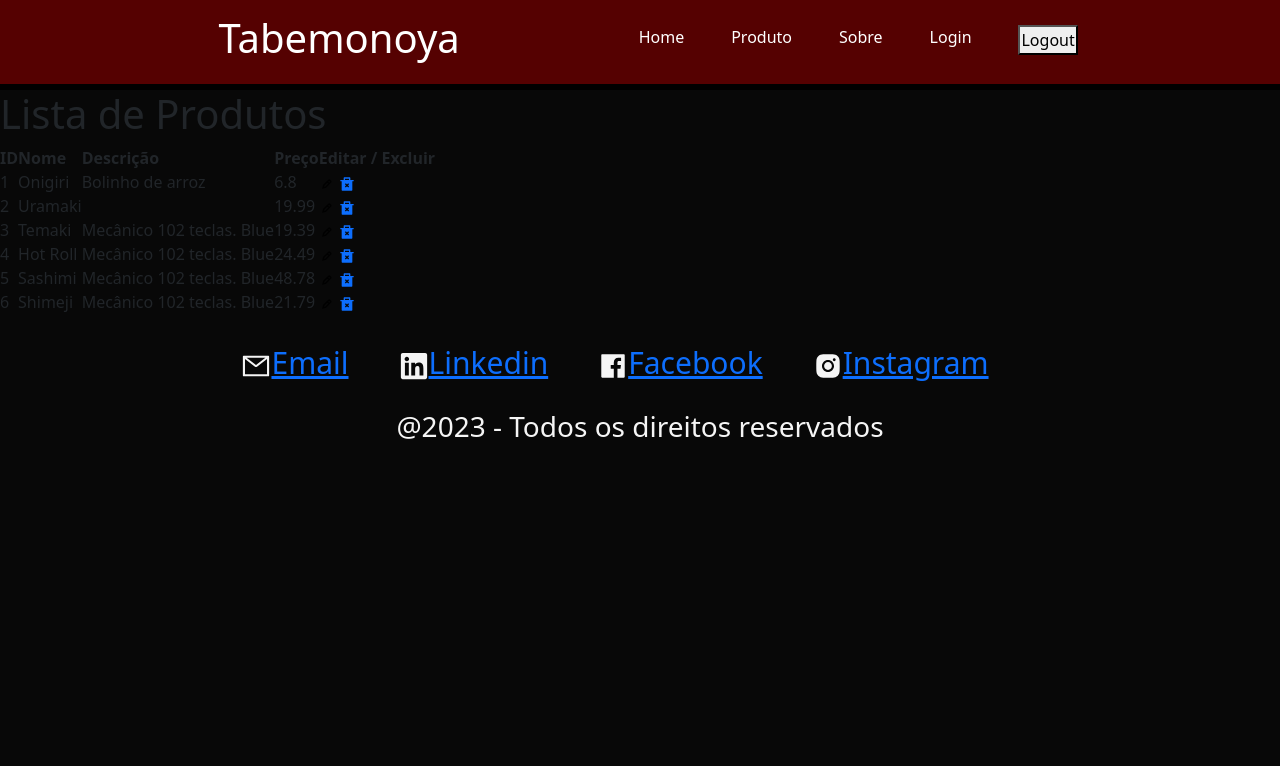
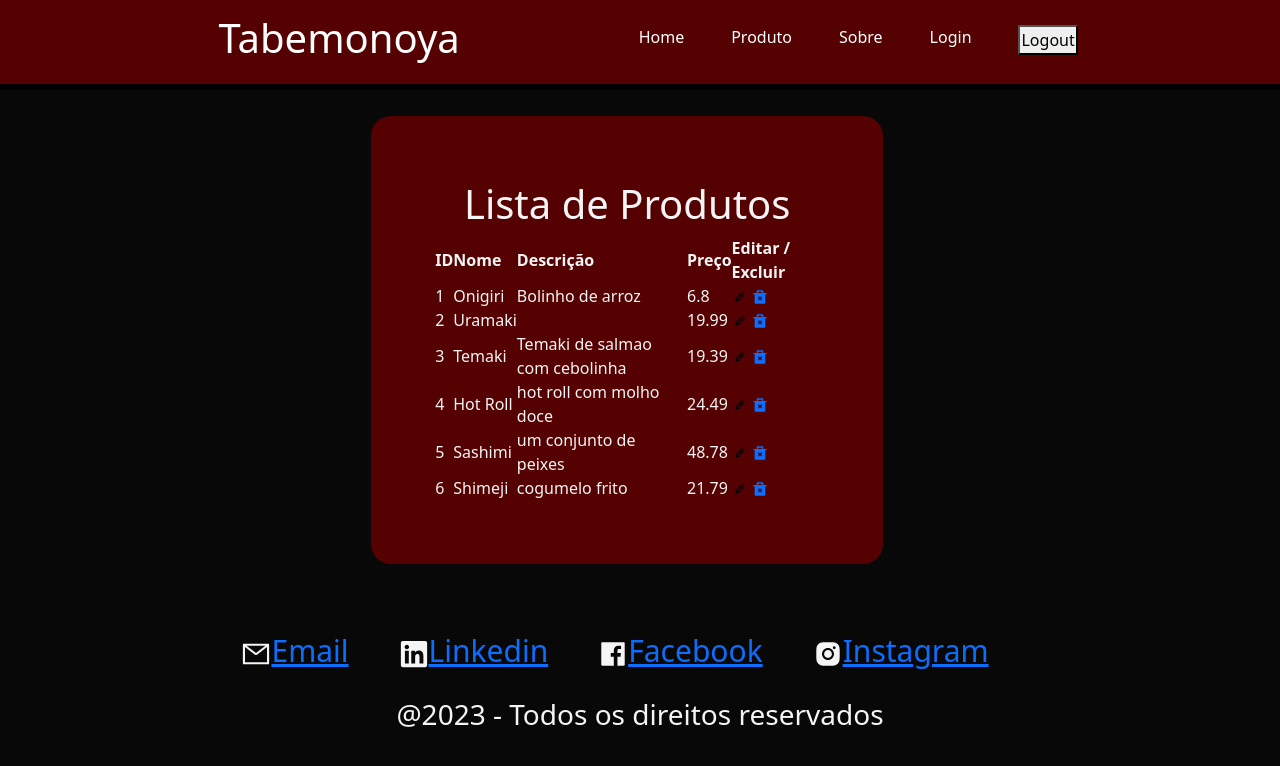
Before and after one commit to VinhaCityCp2/Cp6_Web, a React (Vite) app: page /produtos in a window 1280 px wide. Shown: the top 766 px of the page. Built offline with nearby package versions, Linux system fonts and the light colour scheme.

Commit message:
terceira versao

```diff
--- a/src/components/ListaProdutos.jsx
+++ b/src/components/ListaProdutos.jsx
@@ -1,7 +1,7 @@
 export const ListaProdutos =[
     {id: 1, nome: "Onigiri", desc: "Bolinho de arroz", valor: 6.80},
     {id: 2, nome: "Uramaki", desc: "", valor: 19.99},
-    {id: 3, nome: "Temaki", desc: "Mecânico 102 teclas. Blue", valor: 19.39},
-    {id: 4, nome: "Hot Roll", desc: "Mecânico 102 teclas. Blue", valor: 24.49},
-    {id: 5, nome: "Sashimi", desc: "Mecânico 102 teclas. Blue", valor: 48.78},
-    {id: 6, nome: "Shimeji", desc: "Mecânico 102 teclas. Blue", valor: 21.79},]
+    {id: 3, nome: "Temaki", desc: "Temaki de salmao com cebolinha", valor: 19.39},
+    {id: 4, nome: "Hot Roll", desc: "hot roll com molho doce ", valor: 24.49},
+    {id: 5, nome: "Sashimi", desc: "um conjunto de peixes ", valor: 48.78},
+    {id: 6, nome: "Shimeji", desc: "cogumelo frito ", valor: 21.79},]
--- a/src/main.jsx
+++ b/src/main.jsx
@@ -26,7 +26,7 @@ import EditarProduto from './routes/EditarProduto.jsx';
         {path: '/sobre', element: <Sobre /> },
         {path: '/login', element: <Login /> },
         {path: '/editar/produtos/:id', element: <EditarProduto /> },
-        {path: '/excluir', element: <ExcluirProduto /> },
+        {path: '/excluir/produtos/:id', element: <ExcluirProduto /> },
 
       ]
 
--- /dev/null
+++ b/src/routes/Error.css
@@ -0,0 +1,3 @@
+.error{
+    color: whitesmoke;
+}
--- a/src/routes/Error.jsx
+++ b/src/routes/Error.jsx
@@ -1,9 +1,13 @@
 import {  } from "react";
+import './Error.css'
+
+
+
 export default function Error (){
 
     return(
         <>
-        <h1> 404 - Página não encontrada. </h1>
+        <h1 className="error"> 404 - Página não encontrada. </h1>
         </>
     )
 }
--- /dev/null
+++ b/src/routes/Produtos.css
@@ -0,0 +1,13 @@
+.pedidos_geral{
+    color: whitesmoke;
+    background-color: rgb(85, 1, 1);
+    max-width: 40%;
+    display: flex;
+    flex-direction: column;
+    align-items: center;
+    margin-left: 29%;
+    margin-top: 2%;
+    margin-bottom: 3%;
+    padding: 5%;
+    border-radius: 20px;
+}
--- a/src/routes/Produtos.jsx
+++ b/src/routes/Produtos.jsx
@@ -3,6 +3,7 @@ import { Link } from 'react-router-dom';
 import { GrFormEdit as EditarProduto } from 'react-icons/gr';
 import { RiDeleteBin2Fill as ExcluirProduto } from 'react-icons/ri';
 import {ListaProdutos} from '../components/ListaProdutos';
+import './Produtos.css'
 
 
 
@@ -10,7 +11,7 @@ export default function Produtos() {
 
   return (
     <>
-      <section>
+      <section className='pedidos_geral'>
         <h1>Lista de Produtos</h1>
         <div>
           <table>
@@ -33,7 +34,7 @@ export default function Produtos() {
                   <td>
                     {' '}
 
-                    {/* Chamar a tela de editar com o import de cima*/}
+
                     <Link to={`/editar/produtos${item.id}`}>
                       <EditarProduto />
                     </Link>{' '}
```
Also changed, not shown: src/routes/EditarProduto.jsx (+4 -5 lines).
